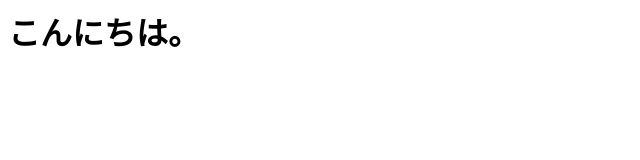
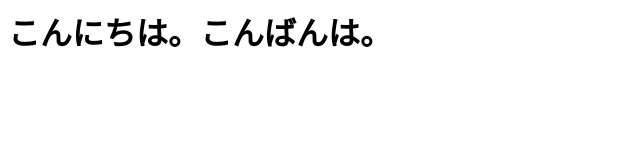
Before and after one commit to enkamoe/2227941.github.io, a plain HTML site: page index.html in a window 1280 px wide. Shown: the whole page, without its empty margins (0-640 px from the left). Drawn offline with Linux system fonts and the light colour scheme.

Commit message:
書き換えました。

```diff
--- a/index.html
+++ b/index.html
@@ -1 +1,2 @@
-<h1>こんにちは。</h1>
+<body><h1>こんにちは。こんばんは。</h1>
+</body>
```
